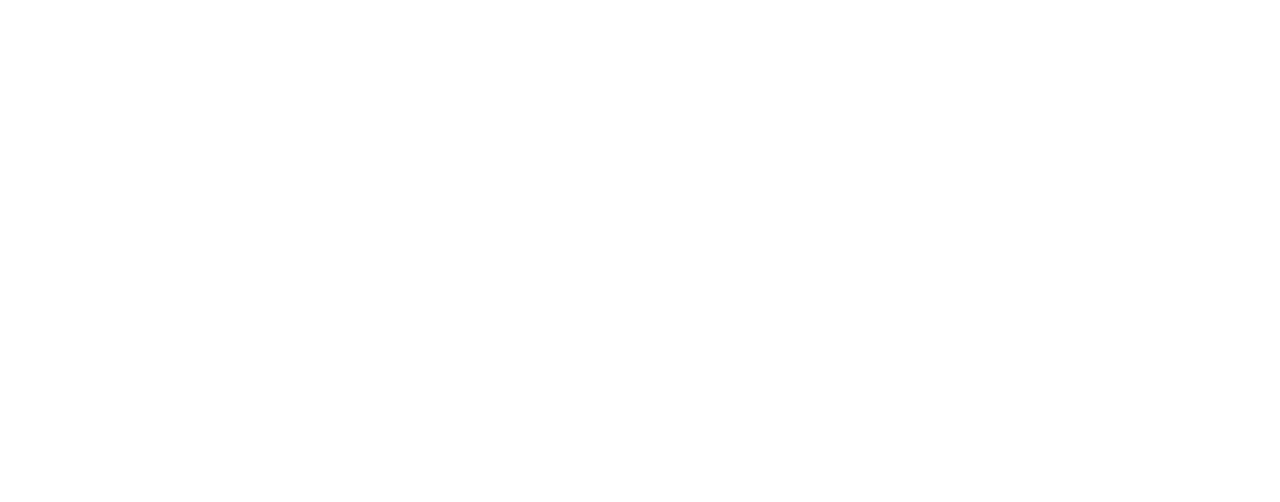
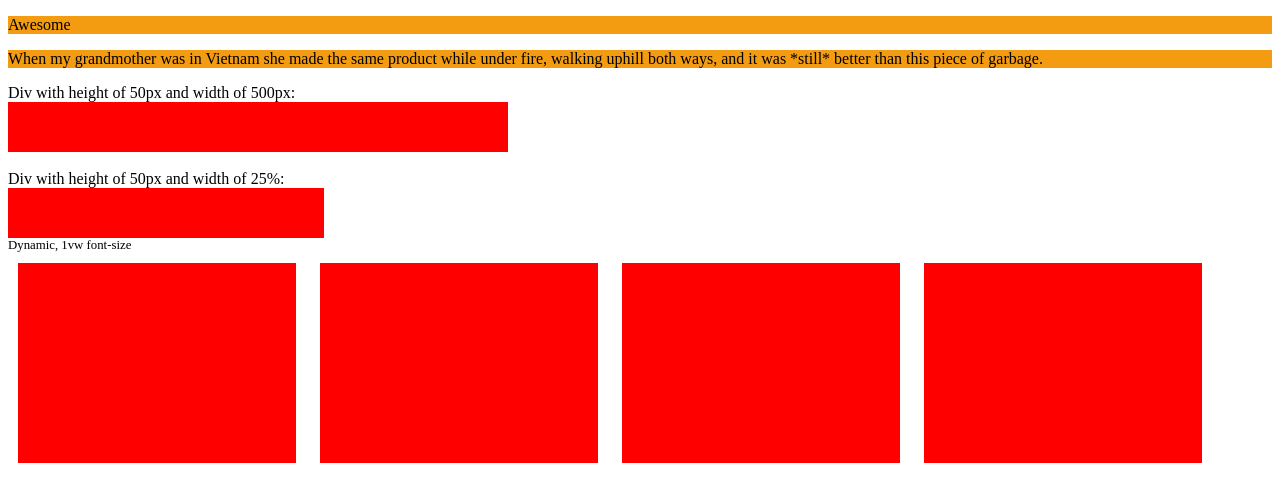
Before and after one commit to YonatanMateh/lesson-plans, a plain HTML site: page index.html in a window 1280 px wide. Drawn offline with Linux system fonts and the light colour scheme.

Commit message:
added lesson plan

```diff
--- a/index.html
+++ b/index.html
@@ -1,5 +1,6 @@
 <!DOCTYPE html>
 <html lang="en">
+
 <head>
   <meta charset="UTF-8">
   <meta name="viewport" content="width=device-width, initial-scale=1.0">
@@ -9,8 +10,39 @@
 
   <script src="https://kit.fontawesome.com/b605854a43.js" crossorigin="anonymous"></script>
 </head>
+
 <body>
-  <a href="https://flatuicolors.com/palette/defo"></a>
-  <a href="https://coolors.co/"></a>
+
+  <div id="links">
+    <a href="https://flatuicolors.com/palette/defo"></a>
+    <a href="https://coolors.co/"></a>
+  </div>
+
+  <!-- Max units example -->
+  <div class="feedback">
+    <p class="text">Awesome</p>
+    <p class="text">When my grandmother was in Vietnam she made the same product while under fire, walking uphill both
+      ways, and it was *still* better than this piece of garbage.</p>
+  </div>
+
+  <!-- Percent example -->
+  <div>Div with height of 50px and width of 500px:</div>
+  <div id="fixed-width"></div>
+  <br>
+  <div>Div with height of 50px and width of 25%:</div>
+  <div id="flexible"></div>
+
+  <!-- VH/VW example -->
+  <div id="dynamic">Dynamic, 1vw font-size</div>
+
+
+  <!-- Media Queries -->
+  <div id="items">
+    <div class="item"></div>
+    <div class="item"></div>
+    <div class="item"></div>
+    <div class="item"></div>
+  </div>
 </body>
+
 </html>
--- a/style.css
+++ b/style.css
@@ -0,0 +1,102 @@
+.text {
+  background-color: #f39c12;
+}
+
+
+
+
+
+
+
+
+
+
+
+
+
+#fixed-width {
+  background-color: red;
+  height: 50px;
+  width: 500px
+}
+
+#flexible {
+  background-color: red;
+  height: 50px;
+  width: 25%
+}
+
+
+
+
+
+
+
+
+
+
+
+
+#dynamic {
+  font-size: 1vw;
+}
+
+
+
+
+
+
+
+
+
+
+
+
+
+
+.item {
+  width: 22%;
+  height: 200px;
+  background-color: red;
+  margin: 10px;
+  display: inline-block;
+}
+
+
+
+
+
+
+
+
+
+
+
+
+/* @media(max-width: 768px) {
+  .item {
+    display: block;
+    width: 100%;
+  }
+} */
+
+
+
+
+
+
+
+
+
+
+
+
+
+
+
+
+
+/* .text{
+  max-width:500px;
+  min-height: 50px;
+} */
```
